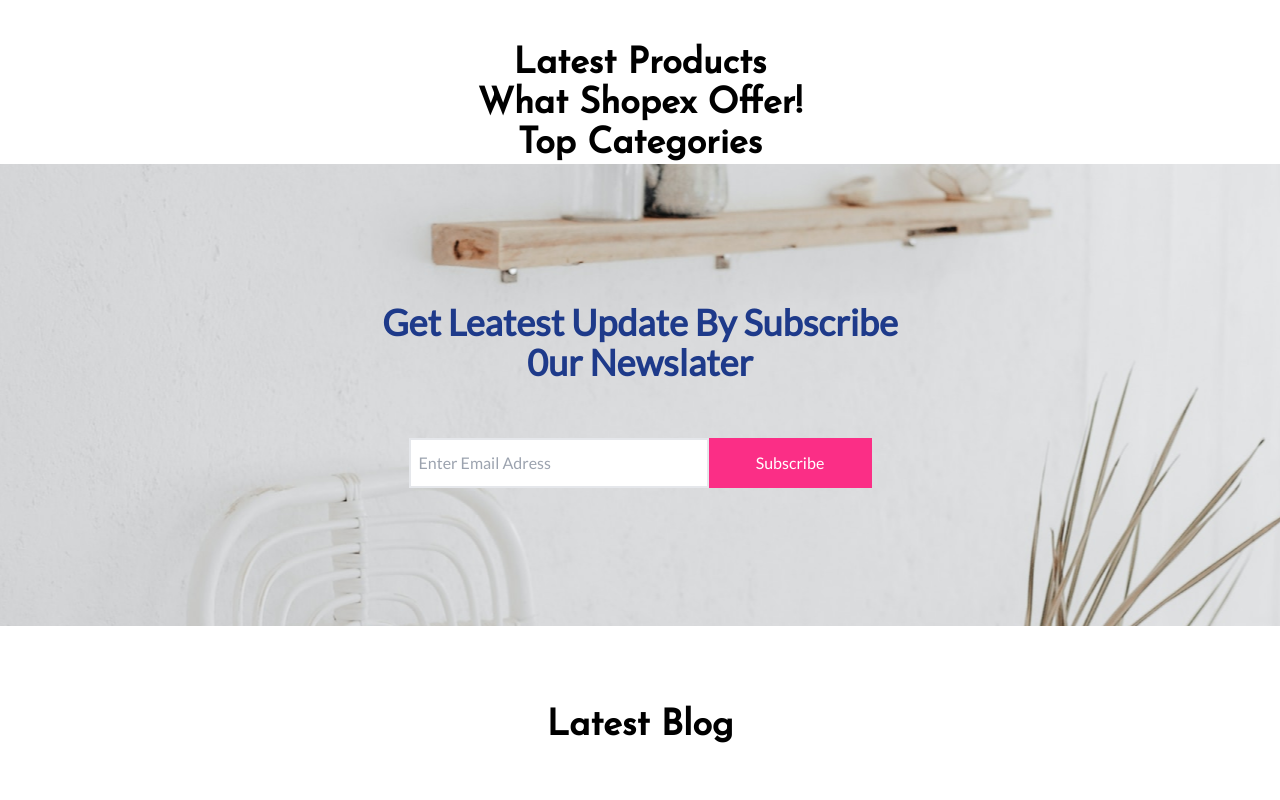
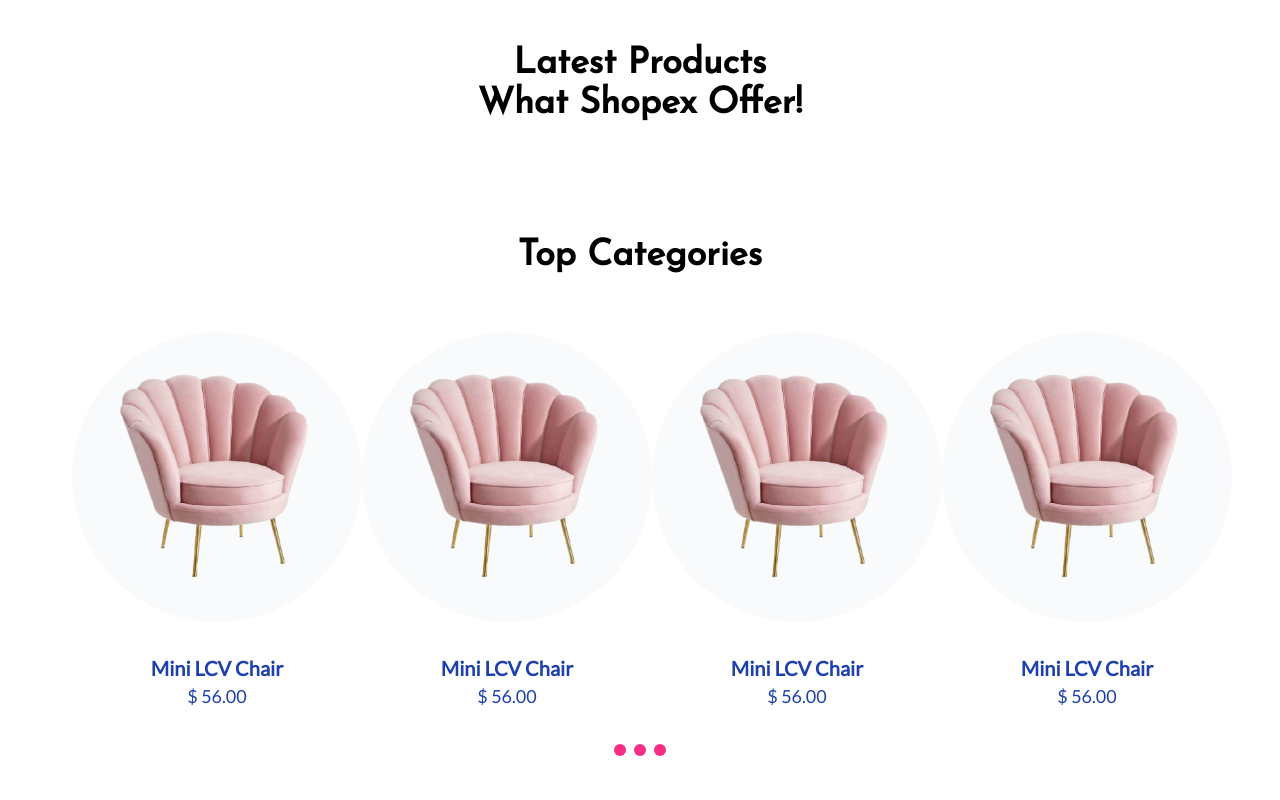
Before and after one commit to Atorami/react-ts-shop, a React (Vite) app in the folder client/: page / in a window 1280 px wide. Shown: the part 1420-2220 px from the top of the page. Built offline with nearby package versions, Linux system fonts and the light colour scheme; no server answers.

Commit message:
feat: add slider block

```diff
--- a/client/src/app/pages/MainPage.tsx
+++ b/client/src/app/pages/MainPage.tsx
@@ -6,6 +6,7 @@ import subscribe_bg from '../../components/assets/img/subscribe_bg.png'
 
   import { ProductCard } from '../../components/ProductCard/ProductCard';
   import {BlogCard} from "../../components/Header/BlogCard/BlogCard";
+  import {SliderItem} from "../../components/main/SliderItem";
 
   interface Products {
     _id: string;
@@ -105,13 +106,27 @@ export default function MainPage() {
         <section className="discount-block"></section>
         <section className="discount-item"></section>
         <section className="top-categories">
-        <div className="container mx-auto">
+          <div className="container mx-auto py-28">
             <h5 className="top-categories__title text-center text-4xl font-josefin font-semibold">Top Categories</h5>
+            <div className="top-categories__slider relative mt-14 px-16">
+              <div className="slider__container flex flex-row justify-between align-middle relative mx-2">
+                <SliderItem/>
+                <SliderItem/>
+                <SliderItem/>
+                <SliderItem/>
+              </div>
+              <div className="slider_nav mt-8 flex justify-center">
+                <span className="slider_nav__dot  h-3 w-3 bg-f_pink rounded-full mx-1"></span>
+                <span className="slider_nav__dot  h-3 w-3 bg-f_pink rounded-full mx-1"></span>
+                <span className="slider_nav__dot  h-3 w-3 bg-f_pink rounded-full mx-1"></span>
+              </div>
+            </div>
           </div>
         </section>
         <section className="newslater-subscribe h-[462px]" style={subscribeBg}>
           <div className="container mx-auto h-full flex flex-col justify-center">
-          <h5 className="newslatter-subscribe__title text-center font-semibold text-4xl text-blue-900">Get Leatest Update By Subscribe <br/>
+            <h5 className="newslatter-subscribe__title text-center font-semibold text-4xl text-blue-900">Get Leatest
+              Update By Subscribe <br/>
               0ur Newslater</h5>
             <form action="" className="newslater-subscribe__form mx-auto mt-14">
               <input className="newslater-subscribe__form__input w-[300px] h-[50px] border-2 p-2" type="text" placeholder="Enter Email Adress"/>
--- /dev/null
+++ b/client/src/components/main/SliderItem.tsx
@@ -0,0 +1,18 @@
+import chair from "../assets/img/promo_chair.png";
+import React from "react";
+
+export const SliderItem = () => {
+  return (
+    <div className="slider__container__item w-[300px] h-[380px] flex flex-col items-center">
+      <div className="item__img-block w-[290px] h-[290px] mx-auto rounded-full bg-gray-50 flex items-center justify-center overflow-hidden group relative hover:shadow-2xl">
+        <img src={chair} alt="slider-item"
+             className="w-3/4 transition-transform transform group-hover:scale-105"/>
+        <div className="overlay absolute opacity-0 transition-opacity duration-300 group-hover:opacity-100">
+          <button className="bg-green-600 text-white h-[40px] px-2 transition">View Shop</button>
+        </div>
+      </div>
+      <p className="item__title text-center pt-8 font-semibold text-xl text-blue-800">Mini LCV Chair</p>
+      <p className="item__price text-center font-medium text-lg text-blue-800">$ 56.00</p>
+    </div>
+  )
+}
```
Lines whose indentation alone changed are shown as unchanged.
